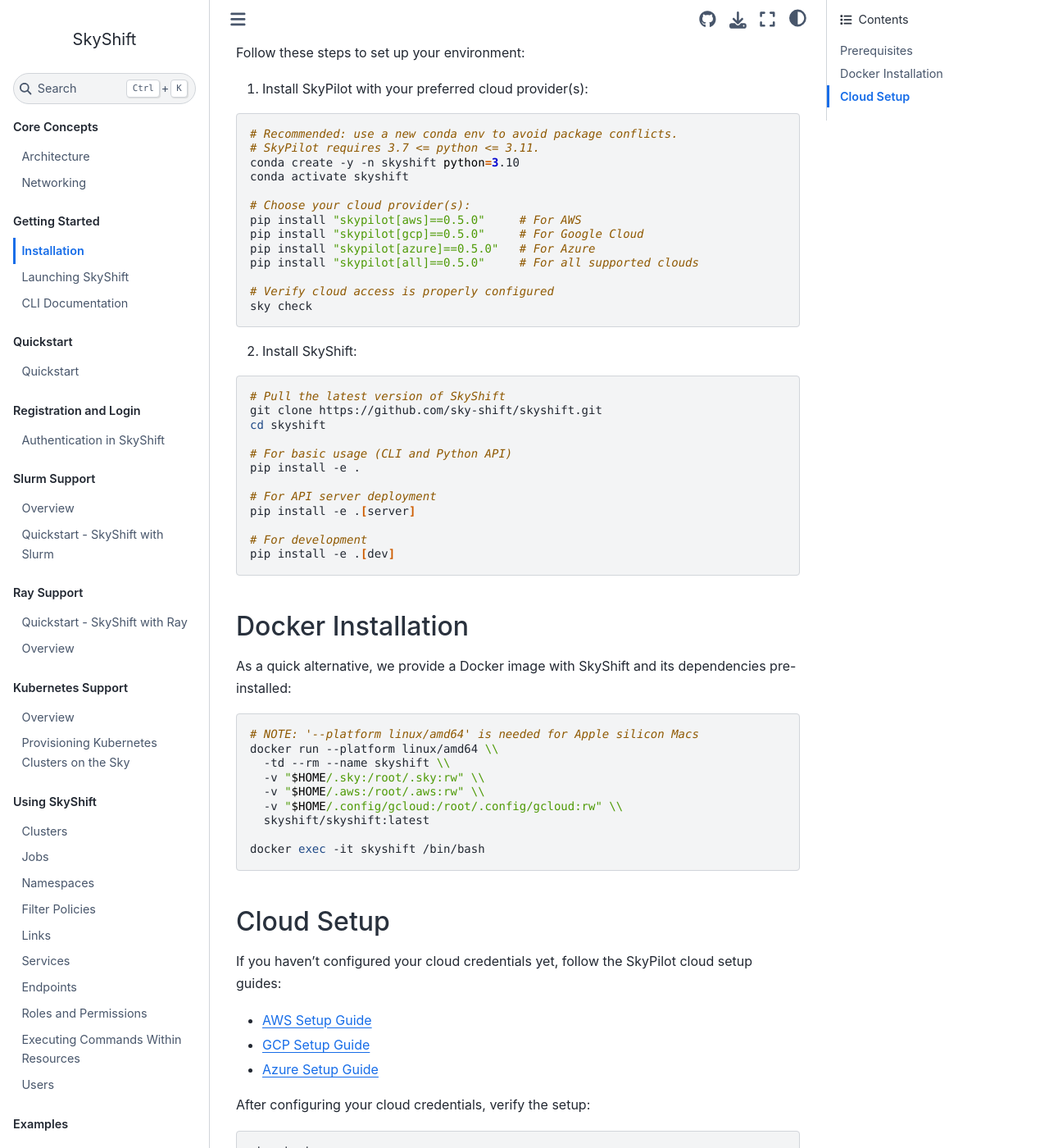
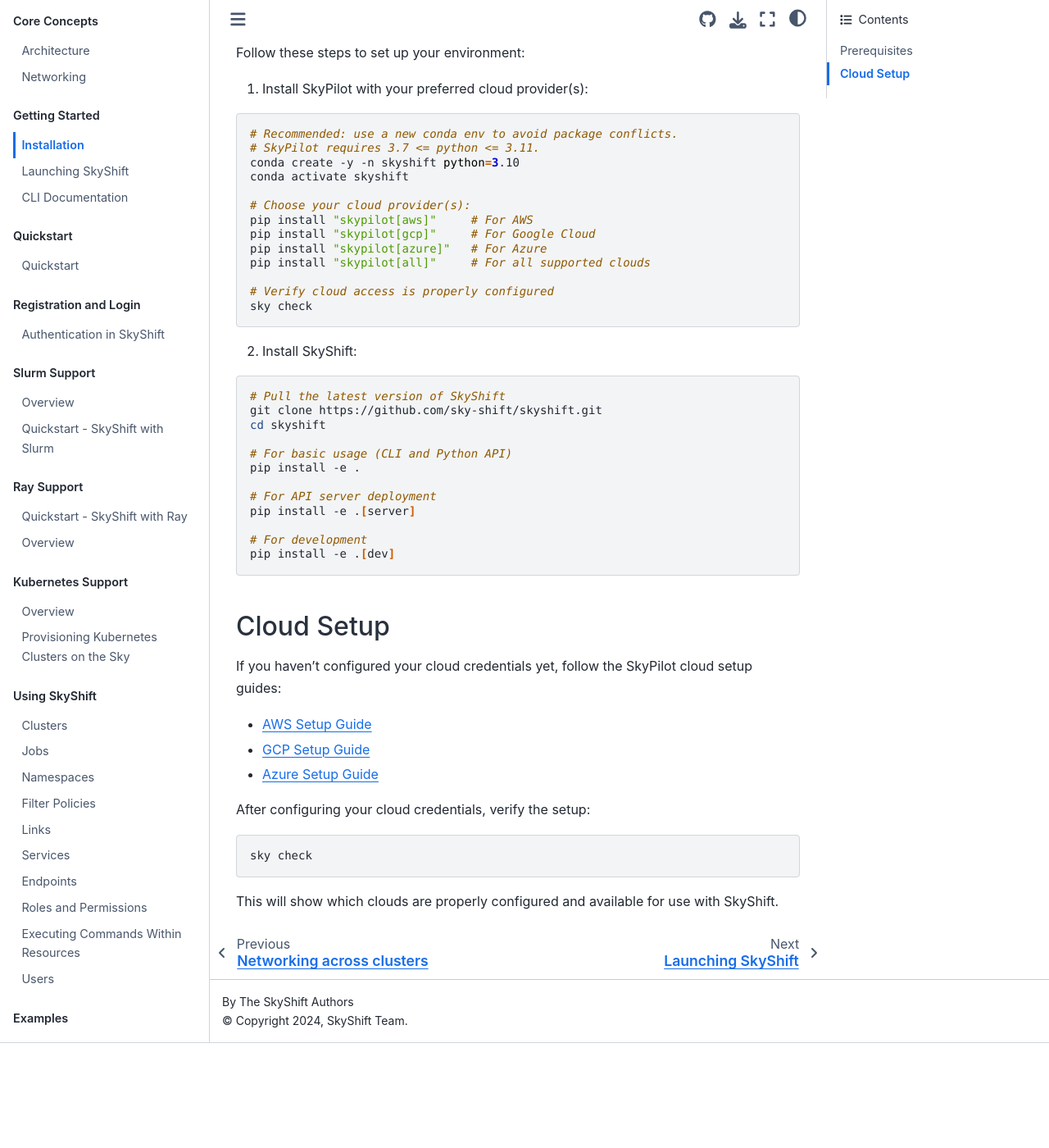
Before and after one commit to sky-shift/skyshift, a Sphinx documentation site: the page built from docs/source/getting_started/installation.rst, in a window 1280 px wide and 1400 px high, scrolled down 354 px. Shown: the whole window at 82% size. Built offline with Sphinx 7.4.7 and the Sphinx Book theme 1.1.4, drawn with Linux system fonts in a browser that asks for light colours; pages that are not in the unit, such as notebooks, are missing from menus; after the commit the page ends 1626 px from its top, so only the background shows below that.

Commit message:
docs: remove Docker section and version pinning
- Remove Docker installation section as it's not yet available
- Remove version pinning from skypilot installation commands

```diff
--- a/docs/source/getting_started/installation.rst
+++ b/docs/source/getting_started/installation.rst
@@ -22,10 +22,10 @@
     conda activate skyshift
 
     # Choose your cloud provider(s):
-    pip install "skypilot[aws]==0.5.0"     # For AWS
-    pip install "skypilot[gcp]==0.5.0"     # For Google Cloud
-    pip install "skypilot[azure]==0.5.0"   # For Azure
-    pip install "skypilot[all]==0.5.0"     # For all supported clouds
+    pip install "skypilot[aws]"     # For AWS
+    pip install "skypilot[gcp]"     # For Google Cloud
+    pip install "skypilot[azure]"   # For Azure
+    pip install "skypilot[all]"     # For all supported clouds
 
     # Verify cloud access is properly configured
     sky check
@@ -47,23 +47,6 @@
     # For development
     pip install -e .[dev]
 
-Docker Installation
------------------
-
-As a quick alternative, we provide a Docker image with SkyShift and its dependencies pre-installed:
-
-.. code-block:: shell
-
-    # NOTE: '--platform linux/amd64' is needed for Apple silicon Macs
-    docker run --platform linux/amd64 \\
-      -td --rm --name skyshift \\
-      -v "$HOME/.sky:/root/.sky:rw" \\
-      -v "$HOME/.aws:/root/.aws:rw" \\
-      -v "$HOME/.config/gcloud:/root/.config/gcloud:rw" \\
-      skyshift/skyshift:latest
-
-    docker exec -it skyshift /bin/bash
-
 Cloud Setup
 ----------
 
```
